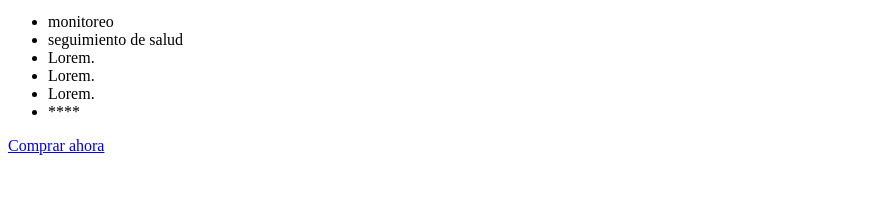
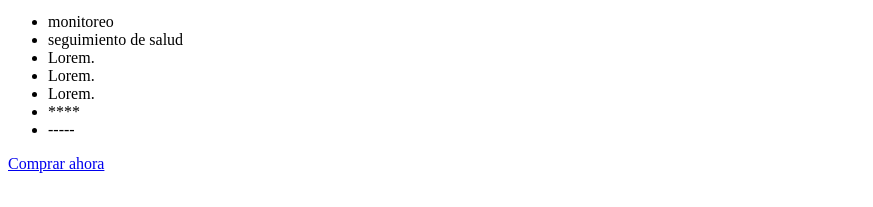
Before and after one commit to YajahiraP/examen-tercer-parcial, a plain HTML site: page index.html in a window 1280 px wide. Shown: the part 101-308 px from the top of the page, without its empty margins (0-873 px from the left). Drawn offline with Linux system fonts and the light colour scheme.

Commit message:
Se actualizan características principales

```diff
--- a/index.html
+++ b/index.html
@@ -15,6 +15,7 @@
         <li>Lorem.</li>
         <li>Lorem.</li>
         <li>****</li>
+        <li>-----</li>
 
     </ul>
     <a href="https://www.ulsa.mx">Comprar ahora</a>
```
